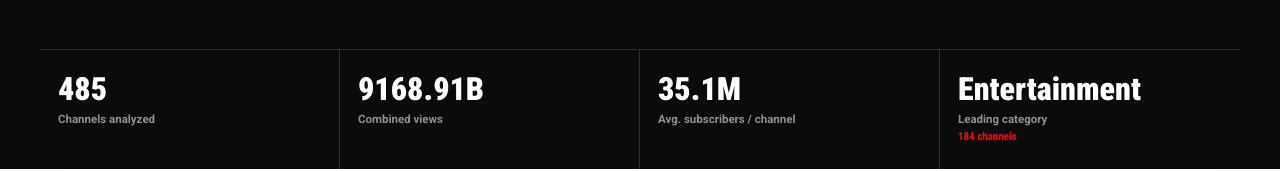
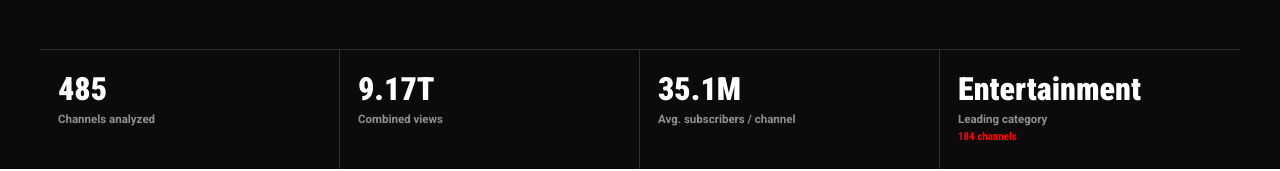
Before and after one commit to ashwinm656/YouTube-Predictive-Analysis-Insights-from-Top-500-Channels, a React (Vite) app in the folder dashboard/: page / in a window 1280 px wide. Shown: the part 381-552 px from the top of the page. Built offline with nearby package versions, Linux system fonts and the light colour scheme.

Commit message:
Update Kpi.jsx

```diff
--- a/dashboard/src/components/Kpi.jsx
+++ b/dashboard/src/components/Kpi.jsx
@@ -1,6 +1,7 @@
 import channels from '../data/channels.json';
 
 function fmt(n) {
+  if (n >= 1e12) return (n / 1e12).toFixed(2) + 'T';
   if (n >= 1e9) return (n / 1e9).toFixed(2) + 'B';
   if (n >= 1e6) return (n / 1e6).toFixed(1) + 'M';
   if (n >= 1e3) return (n / 1e3).toFixed(1) + 'K';
```
